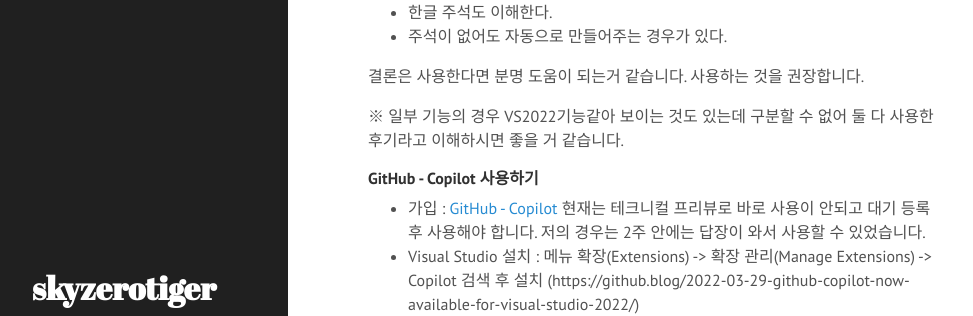
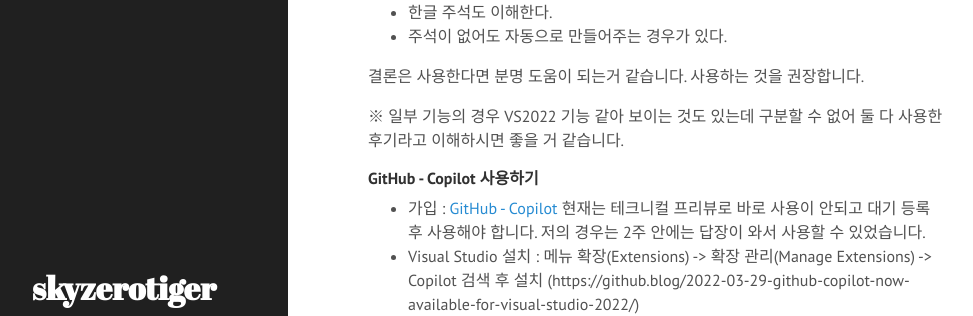
Before and after one commit to skyzerotiger/skyzerotiger.github.io, a Jekyll site: the page built from _posts/2022-05-10-2.md, in a window 1280 px wide and 952 px high. Shown: the part 324-640 px from the top of the window, without its empty margins (0-973 px from the left). Built offline with Jekyll 4.4.1, drawn with Linux system fonts in a browser that asks for light colours.

Commit message:
Update 2022-05-10-2.md

```diff
--- a/_posts/2022-05-10-2.md
+++ b/_posts/2022-05-10-2.md
@@ -16,7 +16,7 @@
 
 결론은 사용한다면 분명 도움이 되는거 같습니다. 사용하는 것을 권장합니다.
 
-※ 일부 기능의 경우 VS2022기능같아 보이는 것도 있는데 구분할 수 없어 둘 다 사용한 후기라고 이해하시면 좋을 거 같습니다.
+※ 일부 기능의 경우 VS2022 기능 같아 보이는 것도 있는데 구분할 수 없어 둘 다 사용한 후기라고 이해하시면 좋을 거 같습니다.
 
 #### GitHub - Copilot 사용하기
 - 가입 : [GitHub - Copilot](https://copilot.github.com/) 현재는 테크니컬 프리뷰로 바로 사용이 안되고 대기 등록 후 사용해야 합니다. 저의 경우는 2주 안에는 답장이 와서 사용할 수 있었습니다.
```
